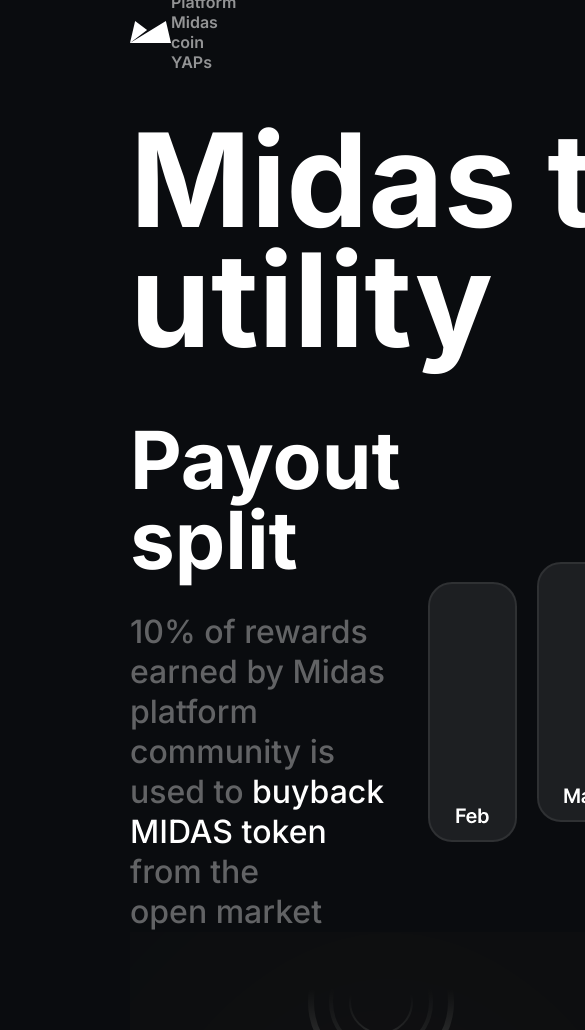
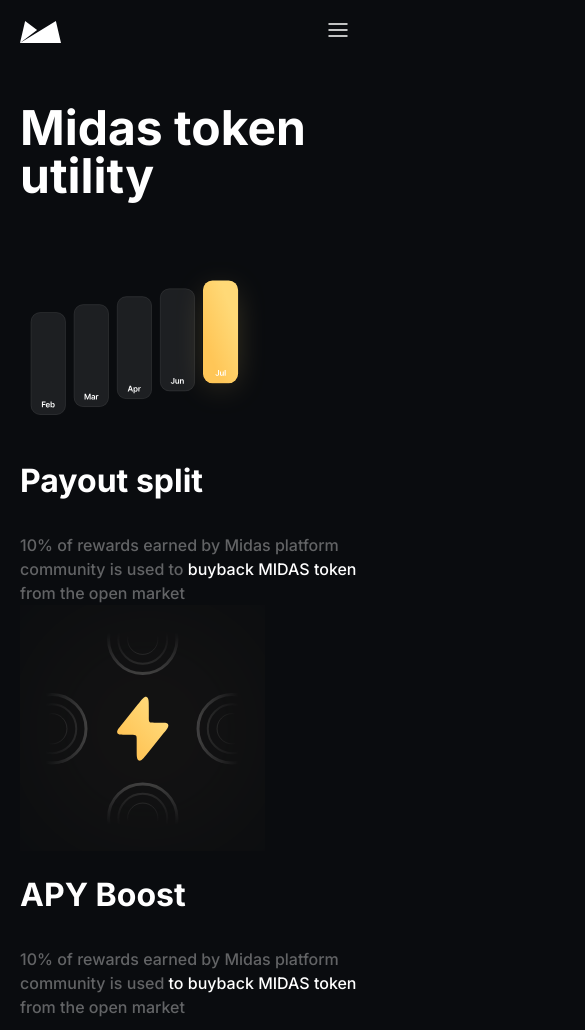
Before and after one commit to BralninaLidiia/RubegControl2, a plain HTML site: page index.html in a window 390 px wide. Shown: the top 1030 px of the page, 585 px wide, since content can reach past the window. Drawn offline with Linux system fonts and the light colour scheme.

Commit message:
коммит3

```diff
--- a/class.css
+++ b/class.css
@@ -114,3 +114,47 @@ footer {
     font-weight: 700;
     font-size: 24px;
 }
+
+@media screen and (max-width: 1380px) {
+    section img {
+        width: 100%;
+    }
+    section {
+        flex-direction: column-reverse !important;
+    }
+    .section_content {
+        max-width: 100%;
+    }
+}
+
+@media screen and (max-width: 700px) {
+    .headerwrap {
+        padding: 0 20px;
+    }
+    nav .desktop{
+        display: none;
+    }
+    #menu {
+        display: block;
+    }
+    .mainwrap {
+        padding: 40px 20px 0;
+    }h1 {
+        font-size: 48px;
+        line-height: 48px;
+    }
+    h2 {
+        font-size: 32px;
+        margin-bottom: 12px;
+    }
+    .section_content p {
+        font-size: 16px;
+        line-height: 24px;
+    }
+    section img {
+        width: 70%;
+    }
+    .learn_more {
+        width: 100%;
+    }
+}
```
